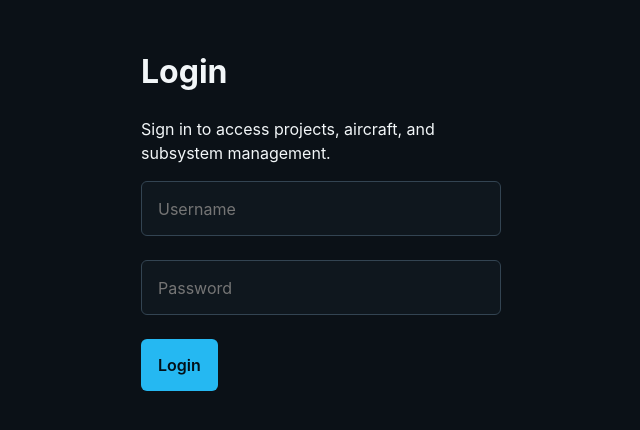
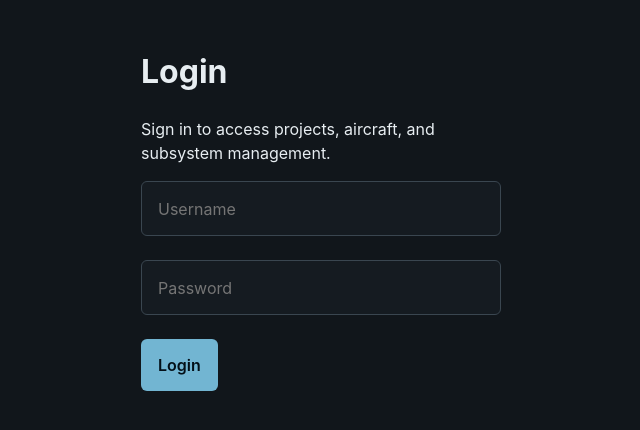
Before and after one commit to atharvapagar-dev/IATERAP, a React app in the folder frontend/: page /login in a window 1280 px wide. Shown: the top 430 px of the page, without its empty margins (319-959 px from the left). Built offline with nearby package versions, Linux system fonts and the light colour scheme; the HTML template or start-up script is replaced by a standard one.

Commit message:
style(frontend): mute surfaces for internal operations UI

```diff
--- a/frontend/src/index.css
+++ b/frontend/src/index.css
@@ -1,16 +1,16 @@
 :root {
     color-scheme: dark;
-    --bg: #0b1117;
-    --surface: #17212b;
-    --surface-strong: #203747;
-    --border: #334452;
-    --text: #f2f6f8;
-    --muted: #8d9aa3;
-    --primary: #25b8f2;
-    --primary-dark: #0c8fca;
-    --danger: #ef6262;
-    --shadow: 0 8px 20px rgba(0, 0, 0, 0.28);
-    --radius: 8px;
+    --bg: #11161b;
+    --surface: #1b2229;
+    --surface-strong: #27313a;
+    --border: #3a4650;
+    --text: #e7edf1;
+    --muted: #9aa7b0;
+    --primary: #72b5d2;
+    --primary-dark: #a3d0e2;
+    --danger: #d88989;
+    --shadow: 0 2px 8px rgba(0, 0, 0, 0.22);
+    --radius: 6px;
 }
 
 * {
@@ -68,7 +68,7 @@ button,
 button:hover,
 .button:hover {
     background: var(--primary-dark);
-    box-shadow: 0 4px 10px rgba(37, 184, 242, 0.18);
+    box-shadow: none;
 }
 
 button:disabled,
@@ -107,7 +107,7 @@ textarea {
     width: 100%;
     border: 1px solid var(--border);
     border-radius: 6px;
-    background: #0f171e;
+    background: #151b21;
     padding: 0.9rem 1rem;
     color: var(--text);
     transition:
@@ -120,7 +120,7 @@ select:focus,
 textarea:focus {
     outline: none;
     border-color: var(--primary);
-    box-shadow: 0 0 0 3px rgba(37, 184, 242, 0.16);
+    box-shadow: 0 0 0 2px rgba(114, 181, 210, 0.2);
 }
 
 textarea {
@@ -151,18 +151,18 @@ textarea {
 }
 
 .brand-row { display:flex; align-items:center; justify-content:space-between; gap:16px; margin-bottom:22px; }
-.brand-mark { margin:0; color:#fff; font-size:1.05rem; font-weight:800; letter-spacing:.16em; }
+.brand-mark { margin:0; color:#eef3f5; font-size:1.05rem; font-weight:800; letter-spacing:.16em; }
 .brand-mark span { color:var(--primary); font-weight:500; }
-.system-status { margin:0; color:#7ed6ad; font-size:.7rem; letter-spacing:.12em; font-weight:700; }
-.system-status i { display:inline-block; width:7px; height:7px; margin-right:7px; border-radius:50%; background:#53d395; box-shadow:0 0 10px #53d395; }
+.system-status { margin:0; color:#9fc2ad; font-size:.7rem; letter-spacing:.12em; font-weight:700; }
+.system-status i { display:inline-block; width:7px; height:7px; margin-right:7px; border-radius:50%; background:#78ad8c; }
 
 .management-shell__header::after {
     content: "";
     position: absolute;
     inset: 0 0 auto 0;
     height: 2px;
-    background: var(--primary);
-    opacity: 0.9;
+    background: #587585;
+    opacity: 0.8;
 }
 
 .management-shell__header h1,
@@ -201,7 +201,7 @@ textarea {
     align-items: center;
     border: 1px solid var(--border);
     border-radius: 6px;
-    background: #1d2933;
+    background: #222b33;
     color: var(--text);
     font-weight: 600;
     padding: 0.55rem 0.9rem;
@@ -245,8 +245,7 @@ textarea {
 }
 
 .project-grid { display:grid; gap:18px; grid-template-columns:repeat(auto-fit,minmax(260px,1fr)); }
-.project-card { padding:22px; min-height:210px; display:flex; flex-direction:column; justify-content:space-between; background:var(--surface); border:1px solid var(--border); border-radius:var(--radius); box-shadow:var(--shadow); position:relative; overflow:hidden; }
-.project-card::before { content:""; position:absolute; width:120px; height:120px; right:-52px; top:-55px; border:1px solid rgba(37,184,242,.22); border-radius:50%; }
+.project-card { padding:22px; min-height:210px; display:flex; flex-direction:column; justify-content:space-between; background:var(--surface); border:1px solid var(--border); border-radius:var(--radius); box-shadow:var(--shadow); }
 .project-card__top { display:flex; justify-content:space-between; align-items:center; }
 .project-card__id { color:#6f7e87; font-size:.72rem; letter-spacing:.12em; }
 .project-card h2 { margin:28px 0 8px; font-size:1.25rem; letter-spacing:.02em; }
@@ -300,7 +299,7 @@ textarea {
     border-collapse: collapse;
     overflow: hidden;
     border-radius: 14px;
-    background: #12181d;
+    background: #171d23;
     border: 1px solid var(--border);
 }
 
@@ -313,13 +312,13 @@ textarea {
 }
 
 .entity-table th {
-    background: #182128;
+    background: #222b33;
     color: #c7d4db;
     font-size: 0.9rem;
 }
 
 .entity-table tbody tr:hover {
-    background: #172127;
+    background: #202830;
 }
 
 .table-actions {
@@ -335,7 +334,7 @@ textarea {
 .empty-state {
     border: 1px dashed var(--border);
     border-radius: var(--radius);
-    background: rgba(17, 24, 29, 0.75);
+    background: #171d23;
     color: var(--muted);
     padding: 22px;
     text-align: center;
@@ -349,8 +348,8 @@ textarea {
 
 .detail-item {
     border: 1px solid var(--border);
-    border-radius: 14px;
-    background: #12181d;
+    border-radius: 6px;
+    background: #171d23;
     padding: 16px;
 }
 
```
